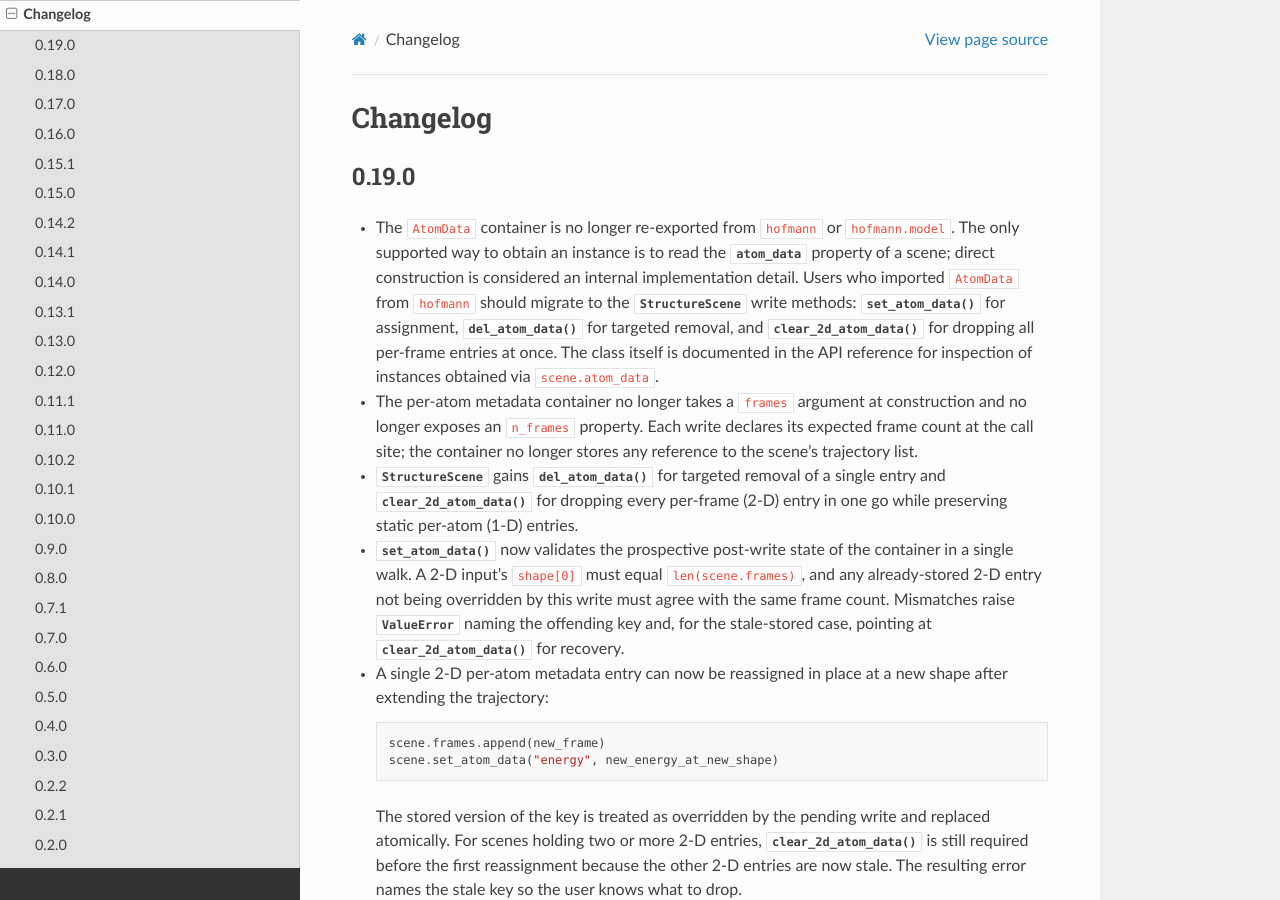
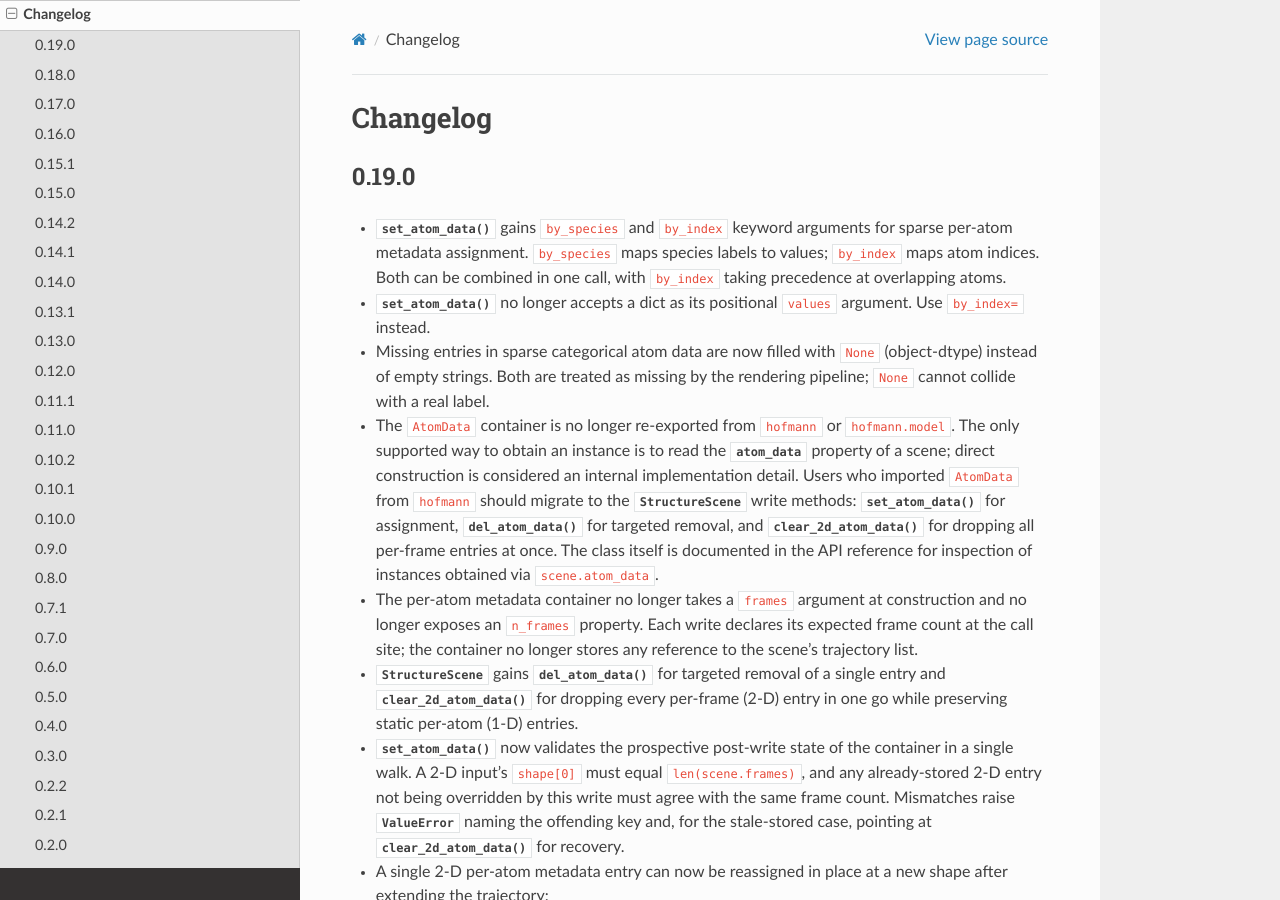
Before and after one commit to bjmorgan/hofmann, a Sphinx documentation site: the page built from docs/changelog.rst, in a window 1280 px wide and 900 px high. Built offline with Sphinx 7.4.7 and the Read the Docs theme 3.1.0, drawn with Linux system fonts in a browser that asks for light colours.

Commit message:
Update colouring guide and changelog for sparse atom_data

```diff
--- a/docs/changelog.rst
+++ b/docs/changelog.rst
@@ -3,6 +3,21 @@ Changelog
 
 0.19.0
 ------
+
+- :meth:`~hofmann.StructureScene.set_atom_data` gains ``by_species``
+  and ``by_index`` keyword arguments for sparse per-atom metadata
+  assignment.  ``by_species`` maps species labels to values;
+  ``by_index`` maps atom indices.  Both can be combined in one call,
+  with ``by_index`` taking precedence at overlapping atoms.
+
+- :meth:`~hofmann.StructureScene.set_atom_data` no longer accepts a
+  dict as its positional ``values`` argument.  Use ``by_index=``
+  instead.
+
+- Missing entries in sparse categorical atom data are now filled with
+  ``None`` (object-dtype) instead of empty strings.  Both are treated
+  as missing by the rendering pipeline; ``None`` cannot collide with
+  a real label.
 
 - The ``AtomData`` container is no longer re-exported from
   ``hofmann`` or ``hofmann.model``.  The only supported way to
```
Also changed, not shown: docs/colouring.rst (+36 -4 lines).
